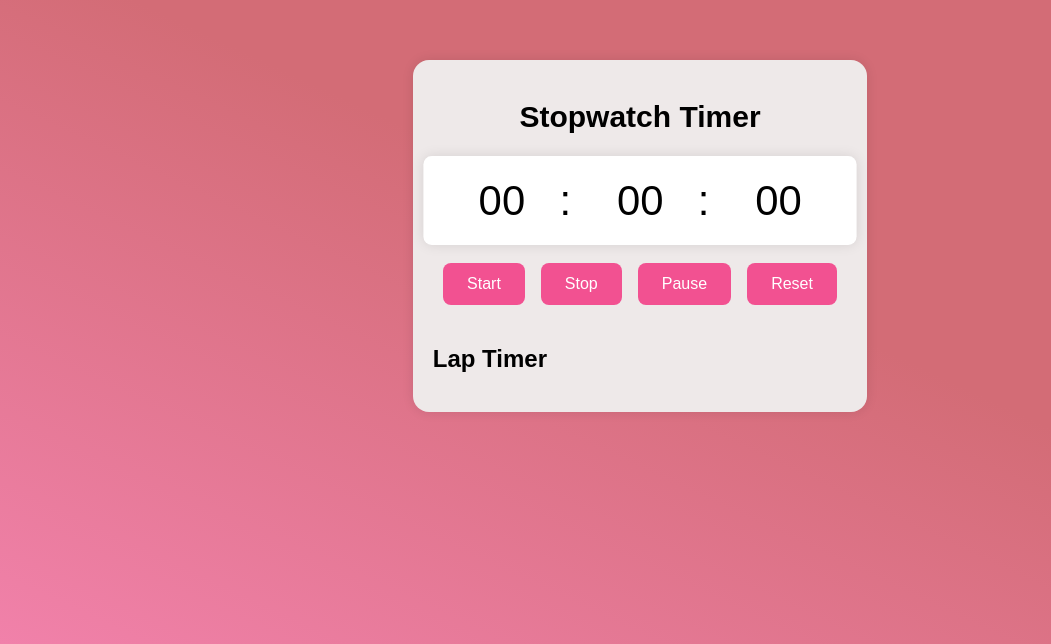
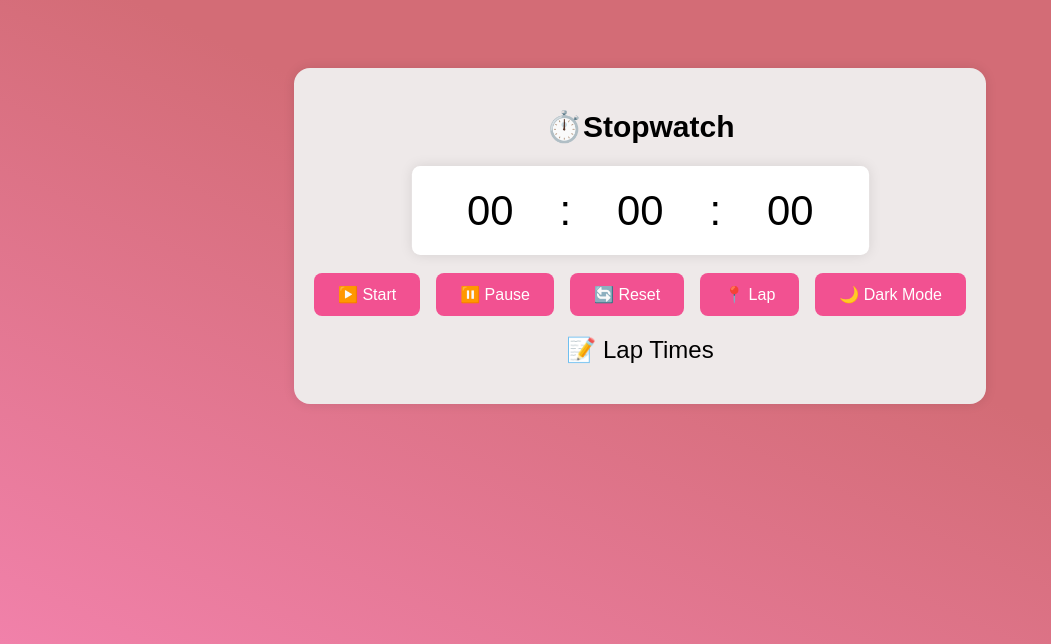
Before and after one commit to payallgupta/Projects, a plain HTML site: page index.html in a window 1280 px wide. Shown: the part 172-816 px from the top of the page, without its empty margins (0-1051 px from the left). Drawn offline with Linux system fonts and the light colour scheme.

Commit message:
Update index.html

```diff
--- a/index.html
+++ b/index.html
@@ -2,33 +2,31 @@
 <html lang="en">
 <head>
   <meta charset="UTF-8">
-    <meta name="viewport" content="width=device-width, initial-scale=1.0">
-    <title>Stopwatch Timer Application</title>
+  <meta name="viewport" content="width=device-width,initial-scale=1.0">
+  <title>Stopwatch Timer</title>
+  <link href="https://fonts.googleapis.com/css2?family=Poppins:wght@400;600&display=swap" rel="stylesheet">
   <link rel="stylesheet" href="style.css">
 </head>
-<body>
-
+<body data-theme="light">
   <div class="container">
-        <h1 class="title">Stopwatch Timer</h1>
+    <h1 class="title">⏱️Stopwatch</h1>
     <div class="stopwatch">
       <div class="timer">
-                <span id="minutes">00</span>:
-                <span id="seconds">00</span>:
+        <span id="minutes">00</span> :
+        <span id="seconds">00</span> :
         <span id="milliseconds">00</span>
       </div>
       <div class="contorls">
-                <button id="startBtn">Start</button>
-                <button id="stopBtn">Stop</button>
-                <button id="pauseBtn">Pause</button>
-                <button id="resetBtn">Reset</button>
+        <button id="startBtn">▶️ Start</button>
+        <button id="pauseBtn">⏸️ Pause</button>
+        <button id="resetBtn">🔄 Reset</button>
+        <button id="lapBtn">📍 Lap</button>
+        <button id="darkModeToggle">🌙 Dark Mode</button>
       </div>
-            <div class="laps">
-                <h2 class="lap-title">Lap Timer</h2>
-                <ul id="laplist"></ul>
+      <div class="lap-title">📝 Lap Times</div>
+      <div class="laps"><ul id="lapsList"></ul></div>
     </div>
   </div>
-    </div>
-
   <script src="script.js"></script>
 </body>
 </html>
```
Lines whose indentation alone changed are shown as unchanged.
